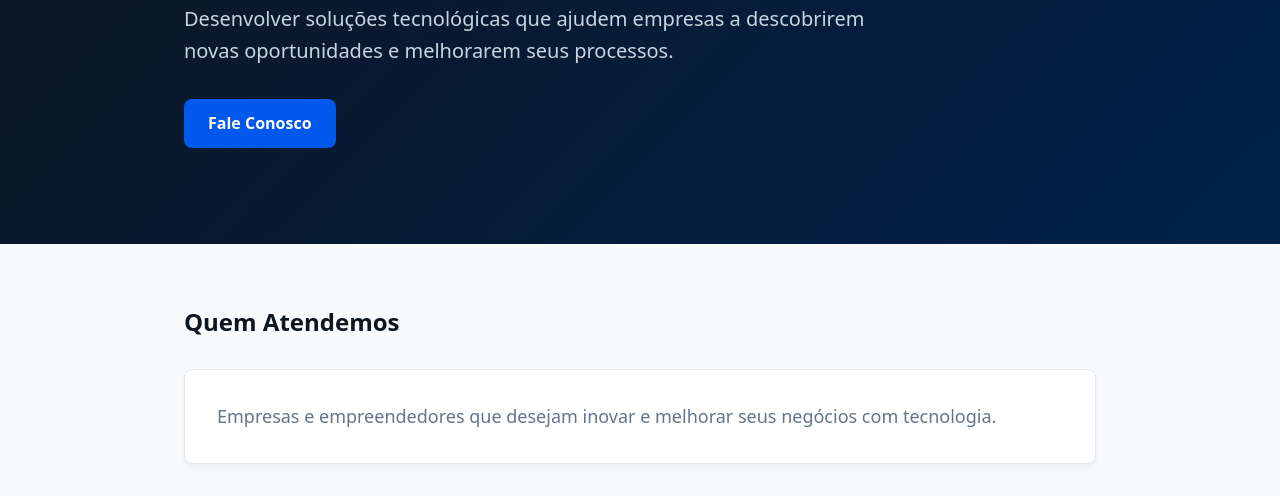
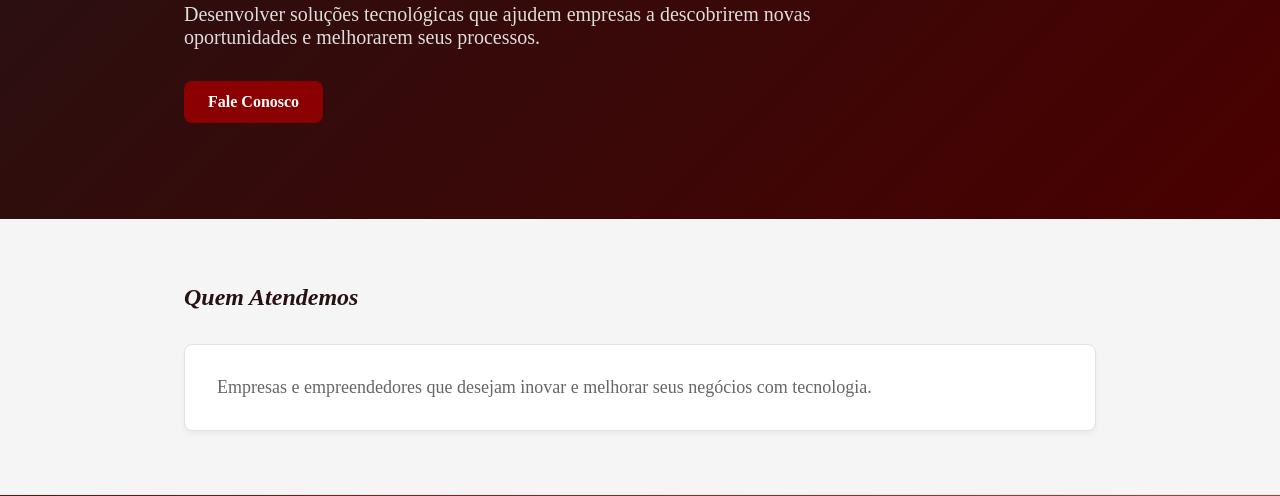
Before and after one commit to GEYCIANE337/descplus-site, an Astro site: page / in a window 1280 px wide. Shown: the part 275-771 px from the top of the page. Built offline with nearby package versions, Linux system fonts and the light colour scheme; Astro itself is replaced by a stand-in of ours.

Commit message:
feat: Alteração das cores

```diff
--- a/src/styles/global.css
+++ b/src/styles/global.css
@@ -1,19 +1,19 @@
 /* src/styles/global.css */
 :root {
   /* Paleta de Cores baseada no Logo */
-  --cor-primaria: #0d1520; /* Quase preto */
-  --cor-secundaria: #0058ec; /* Azul escuro do degradê (links e botões) */
-  --cor-destaque: #008ff7; /* Azul claro do degradê (decorativo) */
+  --cor-primaria: #281111; /* Preto */
+  --cor-secundaria: #8B0000; /* Vermelho escuro (links e botões) */
+  --cor-destaque: #E32636; /* Vermelho (decorativo) */
   --cor-fundo: #ffffff;
-  --cor-fundo-alt: #f8fafc;
-  --cor-texto: #334155;
-  --cor-texto-secundario: #64748b;
+  --cor-fundo-alt: #f5f5f5;
+  --cor-texto: #333333;
+  --cor-texto-secundario: #666666;
   --cor-texto-invertido: #ffffff;
-  --cor-texto-invertido-suave: #cbd5e1;
-  --cor-borda: #e2e8f0;
+  --cor-texto-invertido-suave: #dddddd;
+  --cor-borda: #e2e2e2;
 
   /* Variável para o Hero */
-  --cor-hero-fim: #00224d;
+  --cor-hero-fim: #4a0000;
 
   /* Degradês Globais */
   --degrade-marca: linear-gradient(
@@ -41,14 +41,17 @@
 }
 
 body {
-  font-family: system-ui, -apple-system, BlinkMacSystemFont, 'Segoe UI', Roboto,
-    Oxygen, Ubuntu, Cantarell, sans-serif;
+ body {
+  font-family: Arial, sans-serif;
+  font-weight: 700;
+  font-style: italic;
   background-color: var(--cor-fundo);
   color: var(--cor-texto);
   line-height: 1.6;
   display: flex;
   flex-direction: column;
   min-height: 100vh;
+}
 }
 
 main {
@@ -59,6 +62,9 @@ h1, h2, h3 {
   color: var(--cor-primaria);
   line-height: 1.2;
   margin-bottom: 1rem;
+  font-weight: 700;
+  font-style: italic;
+
 }
 
 p {
@@ -96,7 +102,7 @@ a:hover {
   color: var(--cor-texto-invertido);
   padding: 0.75rem 1.5rem;
   border-radius: var(--borda-raio);
-  font-weight: 600;
+  font-weight: 700;
   text-align: center;
   transition: background-color 0.2s ease;
 }
```
